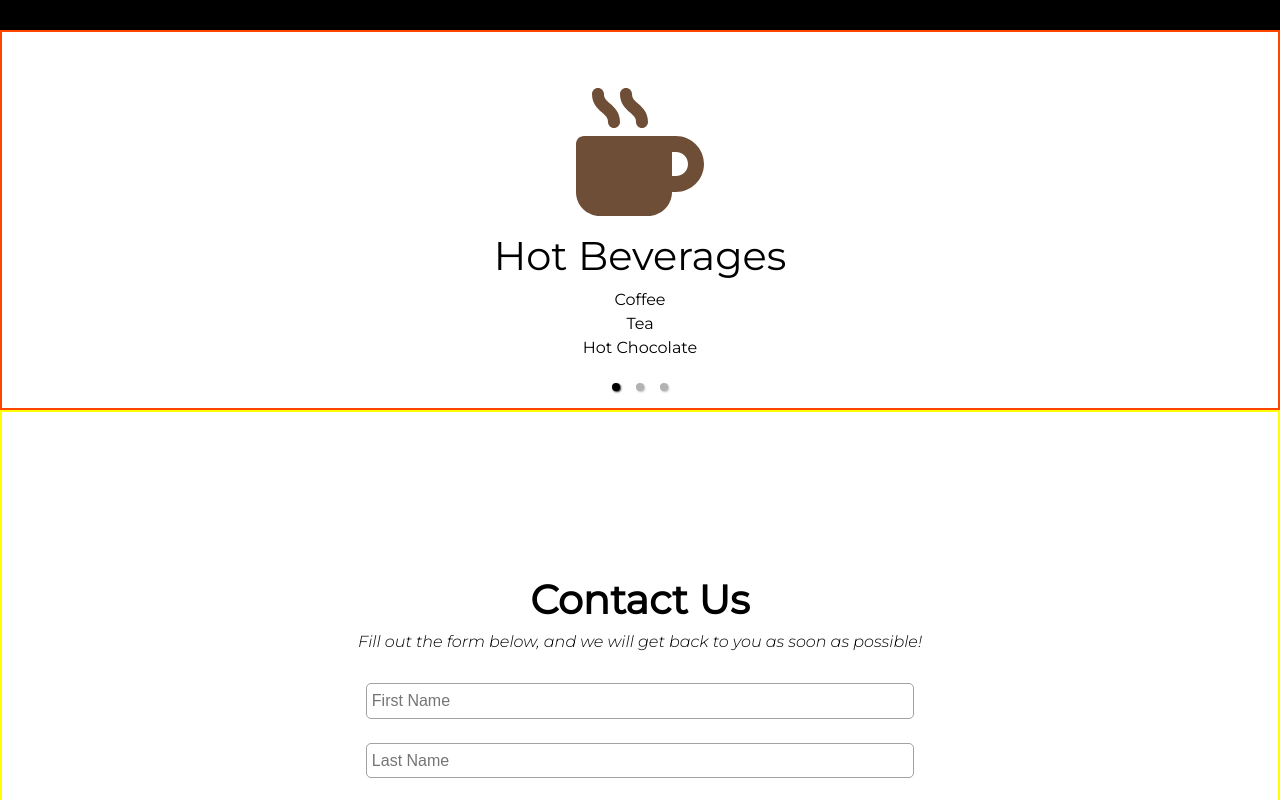
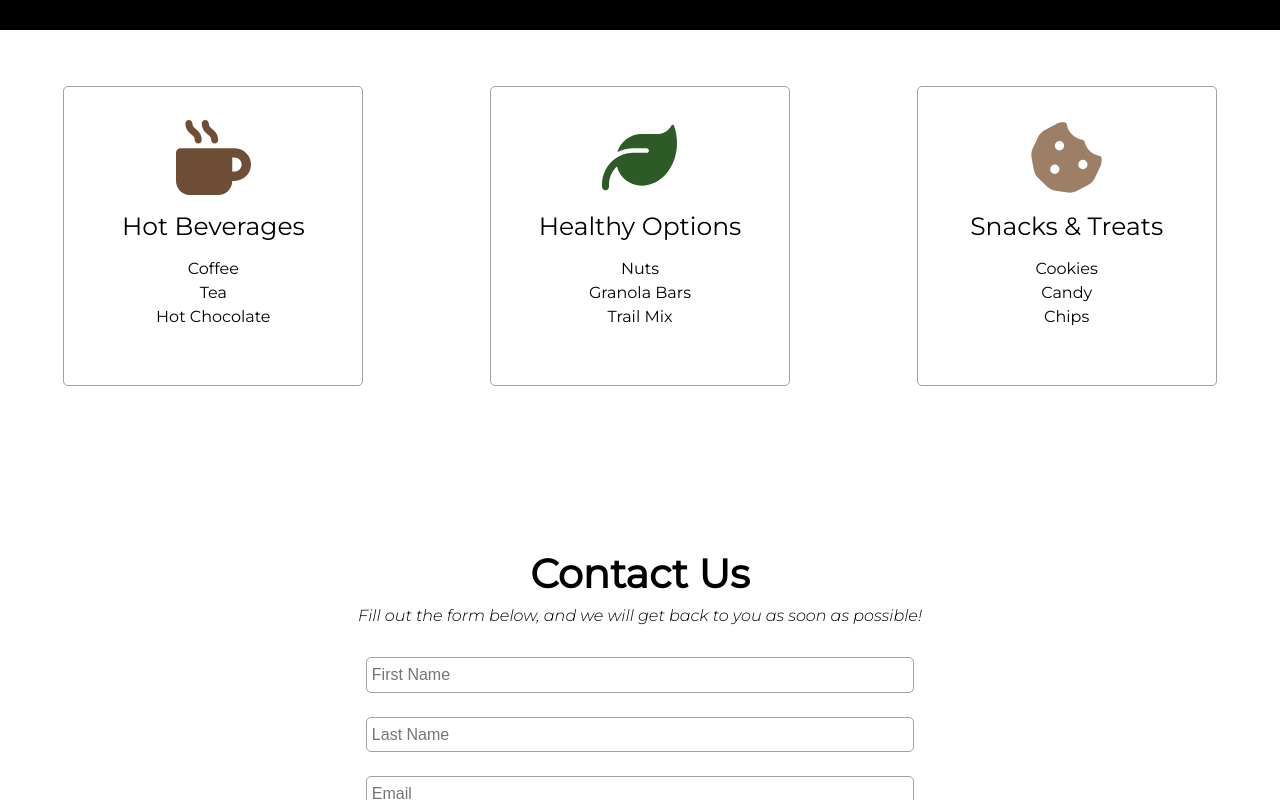
Before and after one commit to chrispalka/davasolutions, a React app: page / in a window 1280 px wide. Shown: the part 860-1660 px from the top of the page. Built offline with nearby package versions, Linux system fonts and the light colour scheme.

Commit message:
Further styling of Products component

```diff
--- a/client/src/assets/App.module.css
+++ b/client/src/assets/App.module.css
@@ -25,7 +25,6 @@
 }
 .carouselSection {
   padding-top: 3.5rem;
-  border: 2px solid green;
   display: flex;
   flex-direction: column;
   align-items: center;
@@ -88,7 +87,6 @@
 
   .contactSection {
     padding-top: 10.25rem;
-    border: 2px solid yellow;
   }
   .logoSection {
 
@@ -107,11 +105,9 @@
 
   .contactSection {
     padding-top: 10.25rem;
-    border: 2px solid yellow;
   }
 
   .carouselSection {
-    border: 2px solid orangered;
   }
   .logoSection {
 
@@ -127,10 +123,8 @@
 
   .contactSection {
     padding-top: 10.25rem;
-    border: 2px solid yellow;
   }
   .carouselSection {
-    border: 2px solid orangered;
   }
   .logoSection {
 
--- a/client/src/assets/Carousel.module.css
+++ b/client/src/assets/Carousel.module.css
@@ -28,3 +28,44 @@
 .coffee {
   color: #6f4e37;
 }
+
+.nonCarouselWrapper {
+  display: none;
+}
+
+@media (min-width: 48rem) and (max-width: 64rem) {
+  .carouselWrapper {
+    display: none;
+  }
+  .nonCarouselWrapper {
+    display: flex;
+    justify-content: center;
+    align-items: center;
+    height: 100%;
+  }
+}
+
+/* LAPTOP DESKTOP */
+
+@media (min-width: 64.0625rem) and (max-width: 80rem) {
+  .carouselWrapper {
+    display: none;
+  }
+  .nonCarouselWrapper {
+    display: flex;
+    justify-content: center;
+    align-items: center;
+    height: 100%;
+  }
+}
+
+/* LARGE SCREENS */
+
+@media (min-width: 80.0625rem) {
+  .carouselWrapper {
+    display: none;
+  }
+  .nonCarouselWrapper {
+    display: flex;
+  }
+}
--- /dev/null
+++ b/client/src/assets/Product.module.css
@@ -0,0 +1,45 @@
+.wrapper {
+  width: 100%;
+  display: grid;
+  justify-content: space-evenly;
+  justify-items: center;
+  align-content: space-evenly;
+  align-items: center;
+  grid-template-columns: repeat(3, 1fr);
+  grid-template-rows: 1fr;
+  grid-column-gap: 0px;
+  grid-row-gap: 0px;
+}
+
+.heading {
+  color: black;
+  font-size: 25px;
+}
+
+.product {
+  display: flex;
+  flex-direction: column;
+  align-items: center;
+  justify-content: center;
+  width: 300px;
+  height: 300px;
+  border: 1px solid #a2a0a0;
+  border-radius: 5px;
+  transition: all ease-in-out 0.5s;
+}
+
+.product:hover {
+  -webkit-box-shadow: 10px 10px 38px 0px rgba(0, 0, 0, 0.75);
+  -moz-box-shadow: 10px 10px 38px 0px rgba(0, 0, 0, 0.75);
+  box-shadow: 10px 10px 38px 0px rgba(0, 0, 0, 0.75);
+}
+
+.icon {
+  font-size: 75px;
+  margin-bottom: 1rem;
+}
+
+.info {
+  color: black;
+  padding: 0.5rem;
+}
--- a/client/src/components/App.jsx
+++ b/client/src/components/App.jsx
@@ -1,7 +1,7 @@
 import React, { useState, useEffect } from 'react';
 import styles from '../assets/App.module.css';
 import DavaGIF from '../assets/images/Dava.GIF';
-import { Navbar, Form, Carousel, useScroll } from '../layout';
+import { Navbar, Form, Products, useScroll } from '../layout';
 import 'react-responsive-carousel/lib/styles/carousel.min.css';
 
 const App = () => {
@@ -49,7 +49,7 @@ const App = () => {
             </div>
           </section>
           <section id='products' className={styles.carouselSection}>
-            <Carousel />
+            <Products />
           </section>
           <section id='contact' className={styles.contactSection}>
             <Form />
--- a/client/src/components/Carousel.jsx
+++ /dev/null
@@ -1,60 +0,0 @@
-import React from 'react';
-import { Carousel } from 'react-responsive-carousel';
-import { FontAwesomeIcon } from '@fortawesome/react-fontawesome';
-import {
-  faMugHot,
-  faCookieBite,
-  faLeaf,
-} from '@fortawesome/free-solid-svg-icons';
-import styles from '../assets/Carousel.module.css';
-import vendingMultiple from '../assets/images/vending-multiple.jpeg';
-import vendingGlobe from '../assets/images/vending-globe.jpeg';
-
-export default () => (
-  <div className={styles.wrapper}>
-    <Carousel
-      // autoPlay
-      showThumbs={false}
-      showStatus={false}
-      showArrows={false}
-      infiniteLoop={true}
-    >
-      <div className={styles.container}>
-        <FontAwesomeIcon
-          className={[styles.icon, styles.coffee].join(' ')}
-          icon={faMugHot}
-        />
-        <h1 className={styles.heading}>Hot Beverages</h1>
-        <ul className={styles.info}>
-          <li>Coffee</li>
-          <li>Tea</li>
-          <li>Hot Chocolate</li>
-        </ul>
-      </div>
-      <div className={styles.container}>
-        <FontAwesomeIcon
-          className={[styles.icon, styles.leaf].join(' ')}
-          icon={faLeaf}
-        />
-        <h1 className={styles.heading}>Healthy Options</h1>
-        <ul className={styles.info}>
-          <li>Nuts</li>
-          <li>Granola Bars</li>
-          <li>Trail Mix</li>
-        </ul>
-      </div>
-      <div className={styles.container}>
-        <FontAwesomeIcon
-          className={[styles.icon, styles.cookie].join(' ')}
-          icon={faCookieBite}
-        />
-        <h1 className={styles.heading}>Snacks & Treats</h1>
-        <ul className={styles.info}>
-          <li>Cookies</li>
-          <li>Candy</li>
-          <li>Chips</li>
-        </ul>
-      </div>
-    </Carousel>
-  </div>
-);
--- /dev/null
+++ b/client/src/components/Product.jsx
@@ -0,0 +1,36 @@
+import React from 'react';
+import styles from '../assets/Product.module.css';
+import { FontAwesomeIcon } from '@fortawesome/react-fontawesome';
+import {
+  faMugHot,
+  faCookieBite,
+  faLeaf,
+} from '@fortawesome/free-solid-svg-icons';
+
+const Product = ({ items }) => (
+  <div className={styles.wrapper}>
+    {items.map((item, i) => (
+      <div className={styles.product} key={i}>
+        <FontAwesomeIcon
+          className={styles.icon}
+          style={{ color: item.color }}
+          icon={
+            item.icon === 'faMugHot'
+              ? faMugHot
+              : item.icon === 'faCookieBite'
+              ? faCookieBite
+              : faLeaf
+          }
+        />
+        <h1 className={styles.heading}>{item.name}</h1>
+        <ul className={styles.info}>
+          {item.products.map((product, i) => (
+            <li key={i}>{product}</li>
+          ))}
+        </ul>
+      </div>
+    ))}
+  </div>
+);
+
+export default Product;
--- /dev/null
+++ b/client/src/components/Products.jsx
@@ -0,0 +1,89 @@
+import React from 'react';
+import { Carousel } from 'react-responsive-carousel';
+import { Product } from '../layout';
+import { FontAwesomeIcon } from '@fortawesome/react-fontawesome';
+import {
+  faMugHot,
+  faCookieBite,
+  faLeaf,
+} from '@fortawesome/free-solid-svg-icons';
+import styles from '../assets/Carousel.module.css';
+import vendingMultiple from '../assets/images/vending-multiple.jpeg';
+import vendingGlobe from '../assets/images/vending-globe.jpeg';
+
+const ProductList = [
+  {
+    name: 'Hot Beverages',
+    icon: 'faMugHot',
+    products: ['Coffee', 'Tea', 'Hot Chocolate'],
+    color: '#6f4e37',
+  },
+  {
+    name: 'Healthy Options',
+    icon: 'faLeaf',
+    products: ['Nuts', 'Granola Bars', 'Trail Mix'],
+    color: '#2d5a27',
+  },
+  {
+    name: 'Snacks & Treats',
+    icon: 'faCookieBite',
+    products: ['Cookies', 'Candy', 'Chips'],
+    color: '#9d7e67',
+  },
+];
+
+const Products = () => (
+  <div className={styles.wrapper}>
+    <div className={styles.carouselWrapper}>
+      <Carousel
+        autoPlay
+        showThumbs={false}
+        showStatus={false}
+        showArrows={false}
+        infiniteLoop={true}
+      >
+        <div className={styles.container}>
+          <FontAwesomeIcon
+            className={[styles.icon, styles.coffee].join(' ')}
+            icon={faMugHot}
+          />
+          <h1 className={styles.heading}>Hot Beverages</h1>
+          <ul className={styles.info}>
+            <li>Coffee</li>
+            <li>Tea</li>
+            <li>Hot Chocolate</li>
+          </ul>
+        </div>
+        <div className={styles.container}>
+          <FontAwesomeIcon
+            className={[styles.icon, styles.leaf].join(' ')}
+            icon={faLeaf}
+          />
+          <h1 className={styles.heading}>Healthy Options</h1>
+          <ul className={styles.info}>
+            <li>Nuts</li>
+            <li>Granola Bars</li>
+            <li>Trail Mix</li>
+          </ul>
+        </div>
+        <div className={styles.container}>
+          <FontAwesomeIcon
+            className={[styles.icon, styles.cookie].join(' ')}
+            icon={faCookieBite}
+          />
+          <h1 className={styles.heading}>Snacks & Treats</h1>
+          <ul className={styles.info}>
+            <li>Cookies</li>
+            <li>Candy</li>
+            <li>Chips</li>
+          </ul>
+        </div>
+      </Carousel>
+    </div>
+    <div className={styles.nonCarouselWrapper}>
+      <Product items={ProductList} />
+    </div>
+  </div>
+);
+
+export default Products;
--- a/client/src/layout/index.js
+++ b/client/src/layout/index.js
@@ -1,7 +1,8 @@
 import Navbar from '../components/NavBar';
 import Form from '../components/Form';
 import Button from '../components/Button';
-import Carousel from '../components/Carousel';
+import Product from '../components/Product';
+import Products from '../components/Products';
 import useScrollLock from '../hooks/useScrollLock';
 import useScroll from '../hooks/useScroll';
 
@@ -9,7 +10,8 @@ export {
   Navbar,
   Form,
   Button,
-  Carousel,
+  Products,
+  Product,
   useScrollLock,
   useScroll
 };
```
